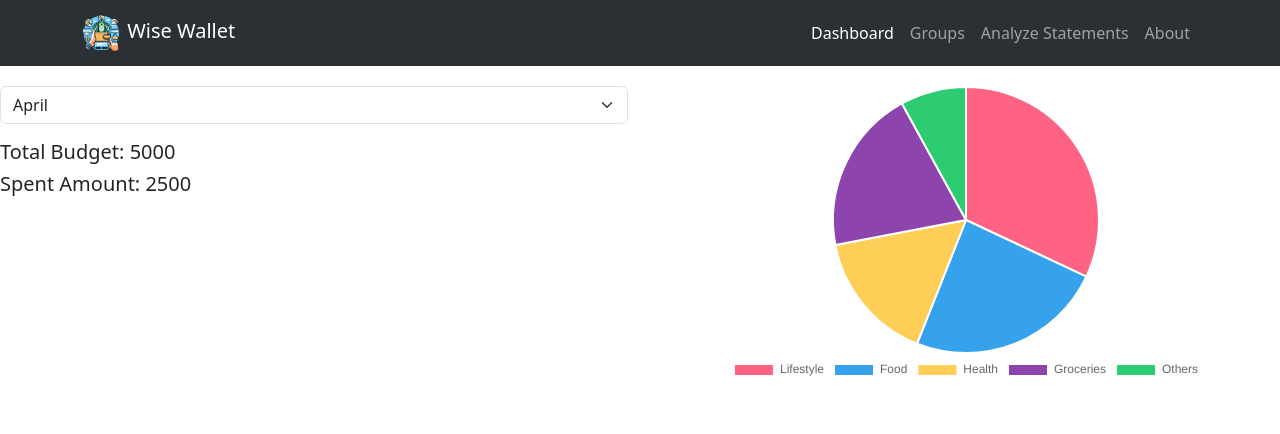
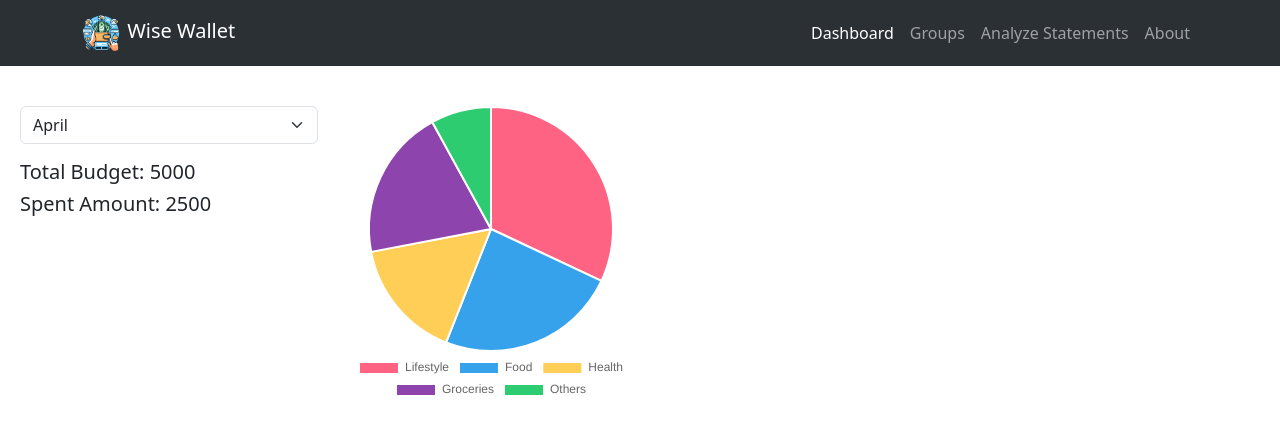
Before and after one commit to AbhilashKotha/wise-wallet, a React (Create React App) app in the folder client-app/: page /dashboard in a window 1280 px wide. Shown: the top 434 px of the page. Built offline with nearby package versions, Linux system fonts and the light colour scheme.

Commit message:
added dashboard

```diff
--- a/client-app/src/App.js
+++ b/client-app/src/App.js
@@ -2,7 +2,7 @@ import React from 'react';
 import { BrowserRouter as Router, Route, Routes, Navigate } from 'react-router-dom';
 import NavBar from './components/NavBar';
 import 'bootstrap/dist/css/bootstrap.min.css';
-import PersonalDataChart from './components/PersonalDataChartComponent';
+import Dashboard from './components/DashboardComponent';
 import AboutComponent from './components/AboutComponent';
 
 const App = () => {
@@ -10,7 +10,7 @@ const App = () => {
     <Router>
       <NavBar/>
       <Routes>
-        <Route path="/dashboard" element={<PersonalDataChart />} />
+        <Route path="/dashboard" element={<Dashboard />} />
         <Route path="/" element={<Navigate to="/dashboard" replace />} />
         <Route path="/about" element={<AboutComponent />} />
       </Routes>
--- /dev/null
+++ b/client-app/src/components/DashboardComponent.js
@@ -0,0 +1,21 @@
+import React from 'react';
+import '../styles/DashboardComponent.css'; // Import your CSS file
+import PersonalDataChart from './PersonalDataChartComponent';
+const DashboardComponent = () => {
+    return (
+        <div className="dashboard-container">
+            <div className="col-md-6">
+                <div className="row">
+                        <PersonalDataChart />
+                </div>
+                <div className="row">
+
+                </div>
+                <div className="col-md-6">
+                </div>
+            </div>
+        </div>
+            );
+            };
+
+export default DashboardComponent;
--- /dev/null
+++ b/client-app/src/styles/DashboardComponent.css
@@ -0,0 +1,4 @@
+.dashboard-container {
+    /* Add styles for the overall dashboard container */
+    margin: 20px; /* Adjust margins as needed */
+  }
```
